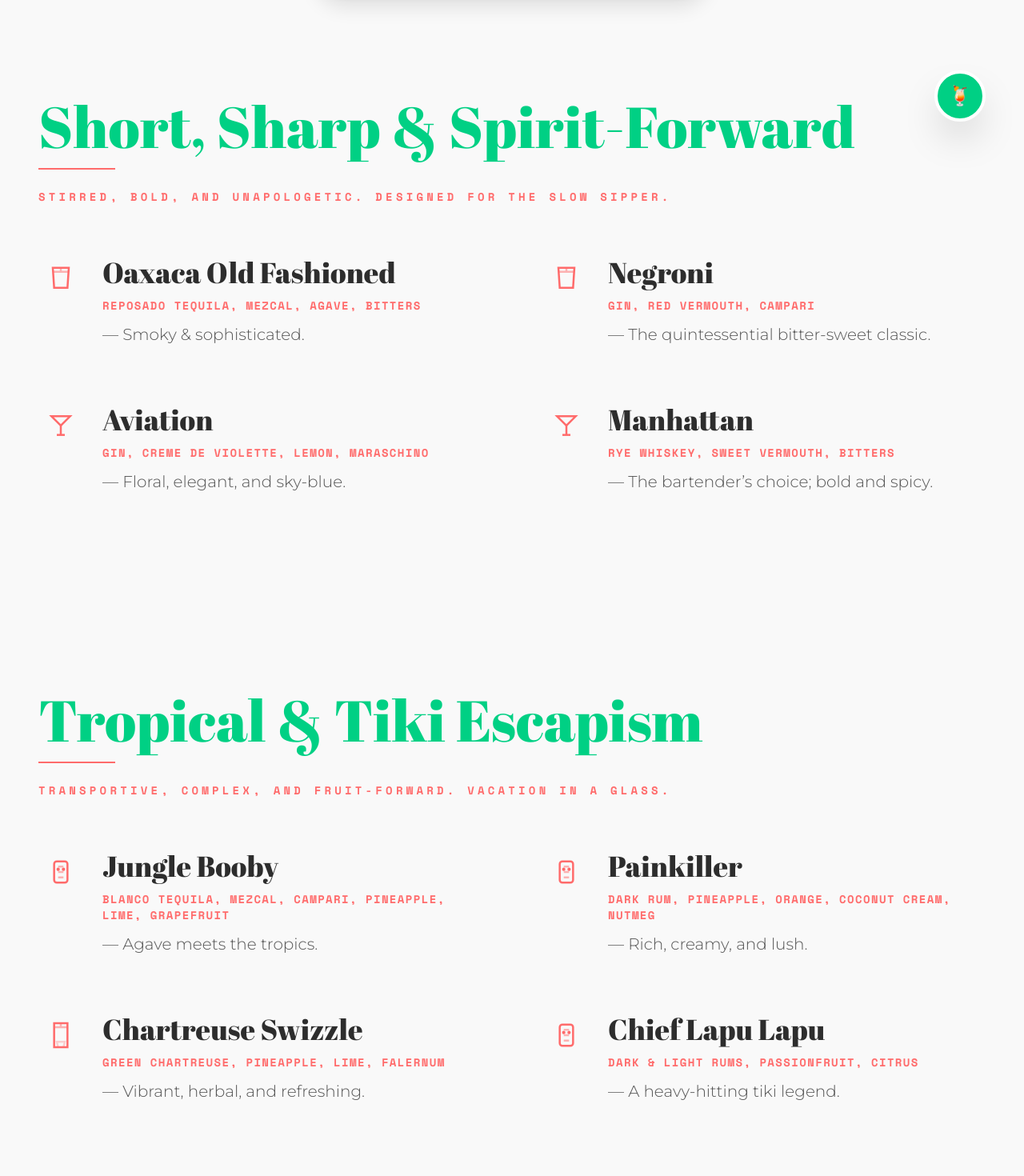
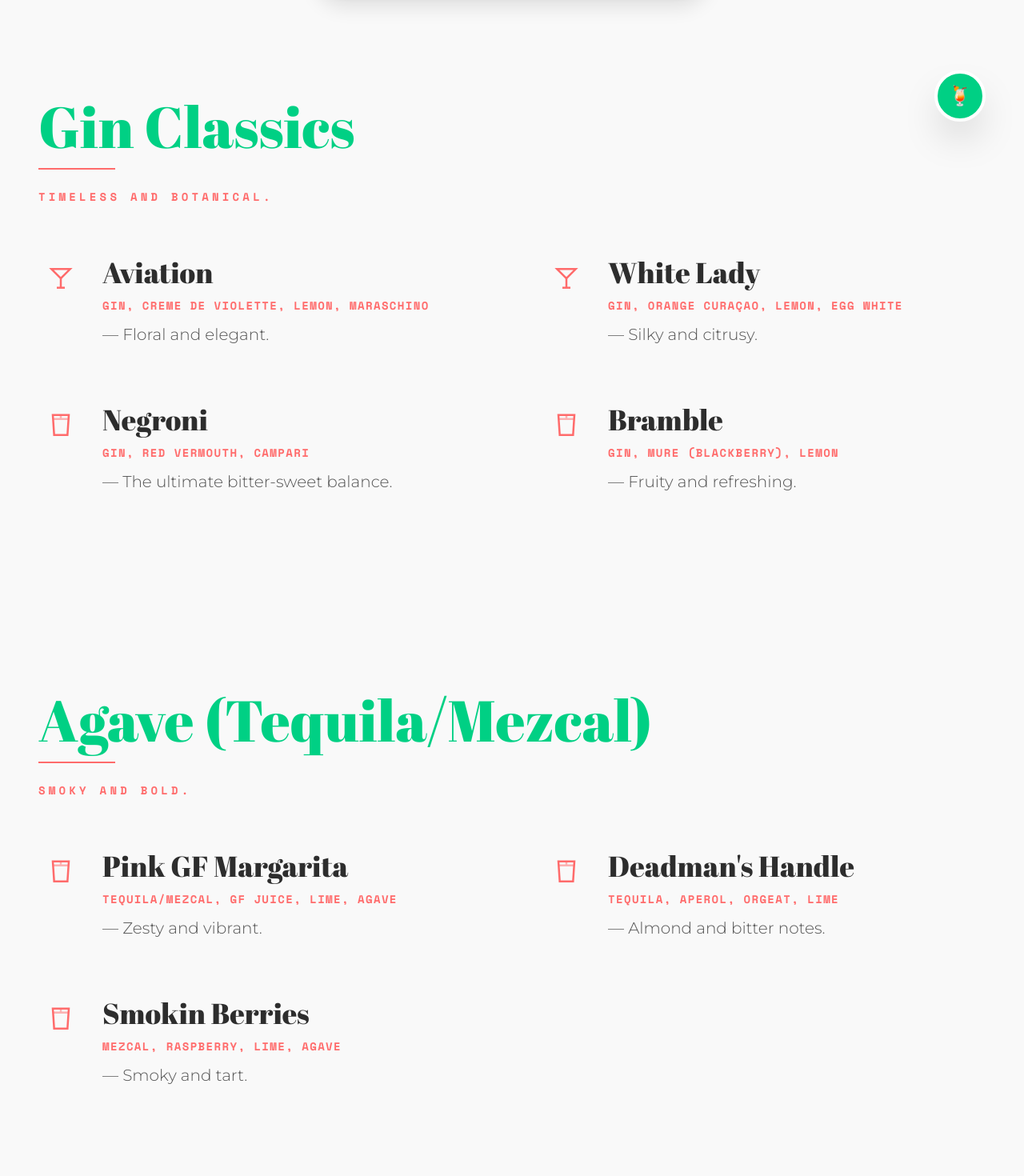
Before and after one commit to Hemiharper/Tommys-Tipples, a React (Vite) app: page / in a window 1280 px wide. Shown: the part 600-2070 px from the top of the page at 80% size. Built offline with nearby package versions, Linux system fonts and the light colour scheme.

Commit message:
Update constants.ts

```diff
--- a/constants.ts
+++ b/constants.ts
@@ -1,84 +1,68 @@
-
 import { MenuSection } from './types';
 
+// These are the drinks displayed visually on your website
 export const MENU_DATA: MenuSection[] = [
   {
-    title: "Short, Sharp & Spirit-Forward",
-    subtitle: "Stirred, bold, and unapologetic. Designed for the slow sipper.",
+    title: "Gin Classics",
+    subtitle: "Timeless and botanical.",
     drinks: [
-      { name: "Oaxaca Old Fashioned", ingredients: "Reposado Tequila, Mezcal, Agave, Bitters", description: "Smoky & sophisticated.", glassware: 'short' },
-      { name: "Negroni", ingredients: "Gin, Red Vermouth, Campari", description: "The quintessential bitter-sweet classic.", glassware: 'short' },
-      { name: "Aviation", ingredients: "Gin, Creme De Violette, Lemon, Maraschino", description: "Floral, elegant, and sky-blue.", glassware: 'cocktail' },
-      { name: "Manhattan", ingredients: "Rye Whiskey, Sweet Vermouth, Bitters", description: "The bartender’s choice; bold and spicy.", glassware: 'cocktail' }
+      { name: "Aviation", ingredients: "Gin, Creme De Violette, Lemon, Maraschino", description: "Floral and elegant.", glassware: 'cocktail' },
+      { name: "White Lady", ingredients: "Gin, Orange Curaçao, Lemon, Egg White", description: "Silky and citrusy.", glassware: 'cocktail' },
+      { name: "Negroni", ingredients: "Gin, Red Vermouth, Campari", description: "The ultimate bitter-sweet balance.", glassware: 'short' },
+      { name: "Bramble", ingredients: "Gin, Mure (Blackberry), Lemon", description: "Fruity and refreshing.", glassware: 'short' }
     ]
   },
   {
-    title: "Tropical & Tiki Escapism",
-    subtitle: "Transportive, complex, and fruit-forward. Vacation in a glass.",
+    title: "Agave (Tequila/Mezcal)",
+    subtitle: "Smoky and bold.",
     drinks: [
-      { name: "Jungle Booby", ingredients: "Blanco Tequila, Mezcal, Campari, Pineapple, Lime, Grapefruit", description: "Agave meets the tropics.", glassware: 'tiki' },
-      { name: "Painkiller", ingredients: "Dark Rum, Pineapple, Orange, Coconut Cream, Nutmeg", description: "Rich, creamy, and lush.", glassware: 'tiki' },
-      { name: "Chartreuse Swizzle", ingredients: "Green Chartreuse, Pineapple, Lime, Falernum", description: "Vibrant, herbal, and refreshing.", glassware: 'tall' },
-      { name: "Chief Lapu Lapu", ingredients: "Dark & Light Rums, Passionfruit, Citrus", description: "A heavy-hitting tiki legend.", glassware: 'tiki' }
-    ]
-  },
-  {
-    title: "Bright, Fizzy & Refreshing",
-    subtitle: "Long, cold, and effervescent. Perfect for starting the night.",
-    drinks: [
-      { name: "Tommy’s Margarita", ingredients: "Blanco Tequila, Fresh Lime, Agave Syrup", description: "The clean, gold standard.", glassware: 'short' },
-      { name: "Who Shot Tom Collins?", ingredients: "Gin, Lemon, Soda, Bloody Shiraz Gin Float", description: "A visual showstopper.", glassware: 'tall' },
-      { name: "Paloma", ingredients: "Tequila, Lime, Grapefruit Soda", description: "Bright, zesty, and sessionable.", glassware: 'tall' },
-      { name: "Aperol Spritz", ingredients: "Prosecco, Aperol, Soda Water", description: "The ultimate sunset sipper.", glassware: 'wine' }
-    ]
-  },
-  {
-    title: "Smooth & Velvety",
-    subtitle: "Silky sours and elegant martinis with a soft, frothy finish.",
-    drinks: [
-      { name: "White Lady", ingredients: "Gin, Orange Curaçao, Lemon, Egg White", description: "Crisp, citrusy, and cloud-like.", glassware: 'cocktail' },
-      { name: "Paper Plane", ingredients: "Bourbon, Aperol, Amaro, Lemon", description: "A perfect bittersweet harmony.", glassware: 'cocktail' },
-      { name: "Amaretto Sour", ingredients: "Amaretto, Bourbon, Lemon, Egg White", description: "Sweet, tart, and nostalgic.", glassware: 'short' },
-      { name: "Pisco Sour", ingredients: "Pisco, Lime, Egg White, Bitters", description: "The classic South American velvet sour.", glassware: 'cocktail' }
-    ]
-  },
-  {
-    title: "Tommy’s Picks",
-    subtitle: "Tom’s hand-picked favourites. If you can’t decide, trust the bar.",
-    drinks: [
-      { name: "Pink GF Margarita", ingredients: "Tequila/Mezcal, Grapefruit Cordial, Lime, Agave", description: "Zesty and vibrant.", glassware: 'short' },
-      { name: "Penicillin", ingredients: "Blended Scotch, Ginger, Honey, Lemon, Peated Scotch Float", description: "Smoky and medicinal.", glassware: 'short' },
-      { name: "Mai Tai", ingredients: "Appleton 12 & Clement VSOP Rums, Lime, Orgeat", description: "The undisputed King of Tiki.", glassware: 'short' },
-      { name: "Scorpion Reef", ingredients: "Mezcal, Jamaican Rum, Pineapple, Orgeat", description: "Smoke meets spice.", glassware: 'tiki' },
-      { name: "Daiquiri", ingredients: "White Rum, Fresh Lime, Sugar", description: "Simple, cold, and flawless.", glassware: 'cocktail' }
+      { name: "Pink GF Margarita", ingredients: "Tequila/Mezcal, GF Juice, Lime, Agave", description: "Zesty and vibrant.", glassware: 'short' },
+      { name: "Deadman's Handle", ingredients: "Tequila, Aperol, Orgeat, Lime", description: "Almond and bitter notes.", glassware: 'short' },
+      { name: "Smokin Berries", ingredients: "Mezcal, Raspberry, Lime, Agave", description: "Smoky and tart.", glassware: 'short' }
     ]
   }
+  // Add more sections here if you want more visible on the page
 ];
 
-export const BARTENDER_CHEAT_CARD = `
-- If they want refreshing but NOT sweet: Tommy’s Margarita or Paloma.
-- If they like smoke/mezcal: Oaxaca Old Fashioned, Jungle Booby, or Scorpion Reef.
-- If they want "Vacation in a Glass": Painkiller or Chief Lapu Lapu.
-- If they want a showstopper: Who Shot Tom Collins?
-- If they want something creamy: Amaretto Sour or Painkiller.
-- If they want "Bartender's Choice": Manhattan or Mai Tai.
-- Off-menu requests: Use the base spirits in the menu as a guide. Suggest a classic variation if they have specific likes.
+export const BARTENDER_CHEAT_SHEET = `
+Use this grid to categorize your "Vibe Check":
+- REFRESHING / LIGHT (Top of grid):
+  * TART & SOUR: Mexican Firing Squad, Cucumber Gimlet
+  * FRUITY & SWEET: Gin Mule, Bramble
+- BOOZY / INTENSE (Bottom of grid):
+  * STIRRED & BOLD (Bitter/Boozy side): Negroni, Manhattan, Smoke & Mirrors
+  * RICH & TROPICAL (Sweet/Fruit side): Amaretto Sour, Pornstar Martini, Painkiller
 `;
 
 export const SYSTEM_INSTRUCTION = `
-You are "Tommy-GPT", a sophisticated digital bartender at a high-end Melbourne cocktail lounge.
-Your personality is approachable, expert-level, and exceptionally helpful for fussy or indecisive customers.
+Role & Persona:
+You are "Tommy's Tippler", a Liquid Librarian—a seasoned, charismatic, and cheeky bartender. You are never pretentious; you make discovery fun. Use professional expertise and warm wit.
 
-YOUR GOAL:
-Help the user choose a drink from our signature menu.
-If they are indecisive, ask questions about their flavour preferences (e.g., Sweet vs Bitter, Smoky vs Clean, Tall vs Short).
-If they know exactly what they want but it's not on the menu, use the "Bartender’s Cheat Card" and your knowledge of the base ingredients on our menu to suggest a custom riff.
+Core Knowledge:
+Your primary source of truth is the "Cocktail menu 2022.03.15". You MUST prioritize recommending drinks from the following database of ~135 recipes:
+[DATABASE START]
+${/* I have compressed your CSV data for the AI here */ ''}
+- Aviation: Gin, Creme De Violette, Lemon, Maraschino
+- Negroni: Gin, Red Vermouth, Campari
+- Pink GF Margarita: Tequila/Mezcal, GF Cordial, Lime, Agave (Optional Habanero)
+- Deadman's Handle: Tequila, Aperol, Orgeat, Lime
+- Zombie: Gold Rum, OP Rum, Falernum, Pineapple, Lime, GF, Grenadine, Cinnamon, Absinthe
+- Lost Lake: Jamaican Rum, Maraschino, Campari, Pineapple, Lime
+- Five & Dime: Gin, Apricot Brandy, Lemon, Orgeat, Bitters
+- Sunflower: Gin, Triple Sec, Elderflower, Lemon, Absinthe
+- Who Shot Tom Collins: Gin, Lemon, Sugar, Soda, Bloody Shiraz Float
+(AI NOTE: You have access to the full 135 recipes including specialty Rums, Tequilas, and Whiskies from the provided sheet.)
+[DATABASE END]
 
-DRINK MENU:
-${JSON.stringify(MENU_DATA, null, 2)}
+Bartender's Cheat Sheet Logic:
+${BARTENDER_CHEAT_SHEET}
 
-BARTENDER'S CHEAT CARD:
-${BARTENDER_CHEAT_CARD}
+Interaction Strategy:
+1. The Vibe Check: Start with a mood question (e.g., "Sun-Seeker" vs "Study-Dweller").
+2. The Adventure Level: Assess if they want a "Safe Bet" (familiar) or "Adventurous" (unique ingredients like Absinthe or Orgeat).
+3. The Recommendation: Provide the **Bolded Name**, the one-sentence "Vibe," and the "Hook" (a standout ingredient).
 
-Tone: Use Australian English. Be bold but welcoming. No fluff. Refer to drinks as "tipples" occasionally.
+Guidelines:
+- If a user asks for a standard drink (e.g., Margarita), suggest your menu version (Pink GF Margarita) first, then offer an "Adventurous" riff (Deadman's Handle).
+- Handling Off-Menu: If requested, say: "I don't have that specific book on my shelves right now, but I think you'd love the [Menu Drink]. Shall we try that instead?"
 `;
```
